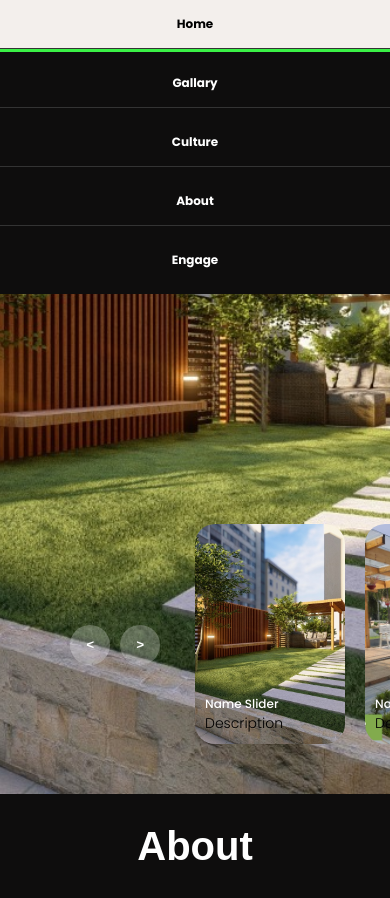
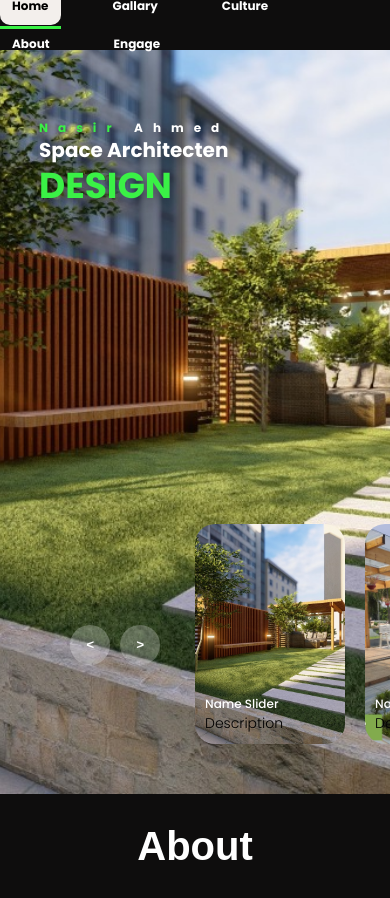
Before and after one commit to Tamannaakter010/Space-Architecten, a plain HTML site: page index.html in a window 390 px wide. Shown: the top 898 px of the page. Drawn offline with Linux system fonts and the light colour scheme.

Commit message:
first commit

```diff
--- a/sytle.css
+++ b/sytle.css
@@ -8,15 +8,7 @@ body {
     font-size: 12px;
 }
 
-.navbar {
-    display: flex;
 
-    width: 100%; /* Full width */
-    position: fixed; /* Fixed position */
-    top: 0; /* Stick to the top */
-    z-index: 1000; /* Ensure it stays above other elements */
-    background-color: #0e0d0d; /* Background color to match the body */
-}
 /* Navbar styles */
 .navbar a {
     float: left;
@@ -324,35 +316,6 @@ nav a:hover::after {
     }
     .carousel .list .item .content .title {
         font-size: 20px;
-    }
-}
-
-@media (max-width: 768px) {
-    .navbar {
-        flex-direction: column; /* Stack the items vertically */
-        align-items: center; /* Center align items */
-    }
-
-    .navbar a {
-        float: none; /* Remove float */
-        padding: 15px 20px; /* Increase padding */
-        width: 100%; /* Full width */
-        box-sizing: border-box; /* Ensure padding is included in width */
-        border-bottom: 1px solid #333; /* Add bottom border for separation */
-    }
-
-    .navbar a:last-child {
-        border-bottom: none; /* Remove bottom border from last item */
-    }
-
-    header {
-        height: auto; /* Adjust header height for content */
-        flex-direction: column; /* Stack the items vertically */
-    }
-
-    header a {
-        margin-right: 0; /* Remove right margin */
-        margin-bottom: 10px; /* Add bottom margin for spacing */
     }
 }
 /*------------------------About------------------------*/
```
